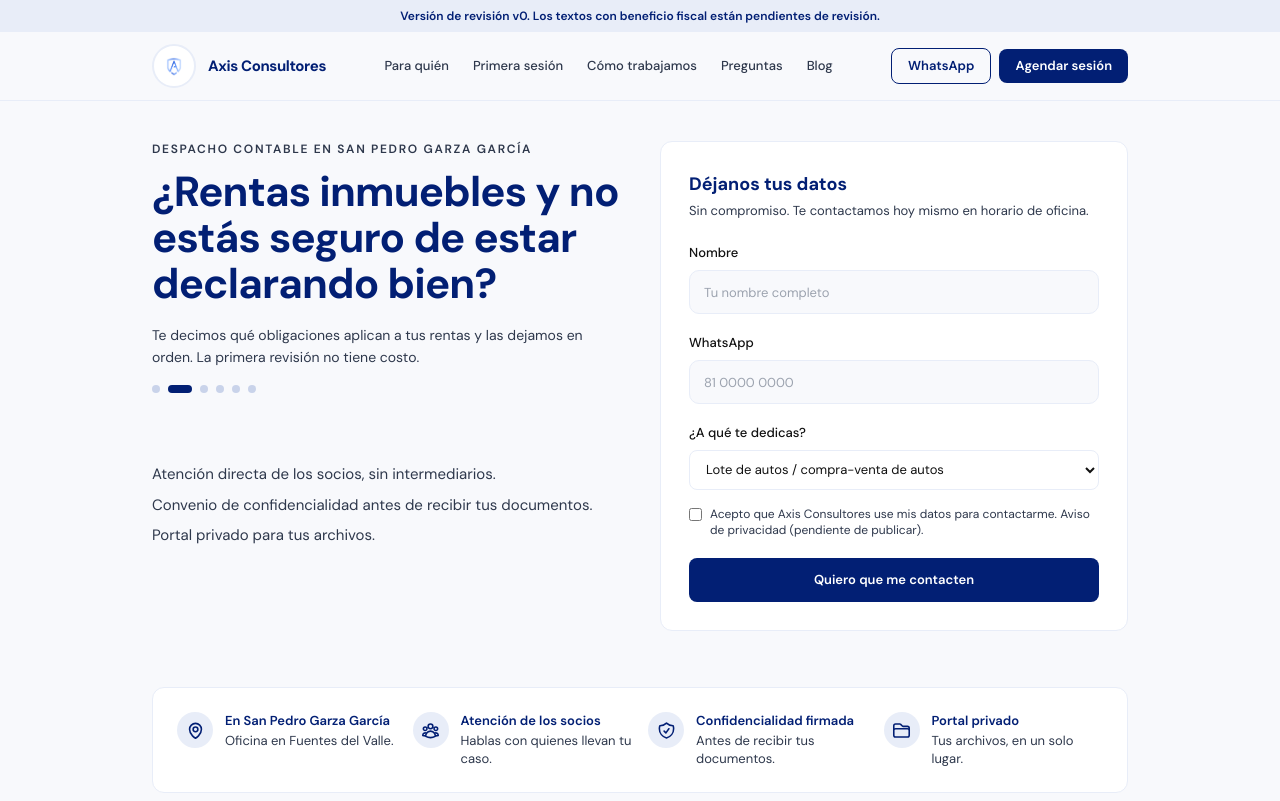
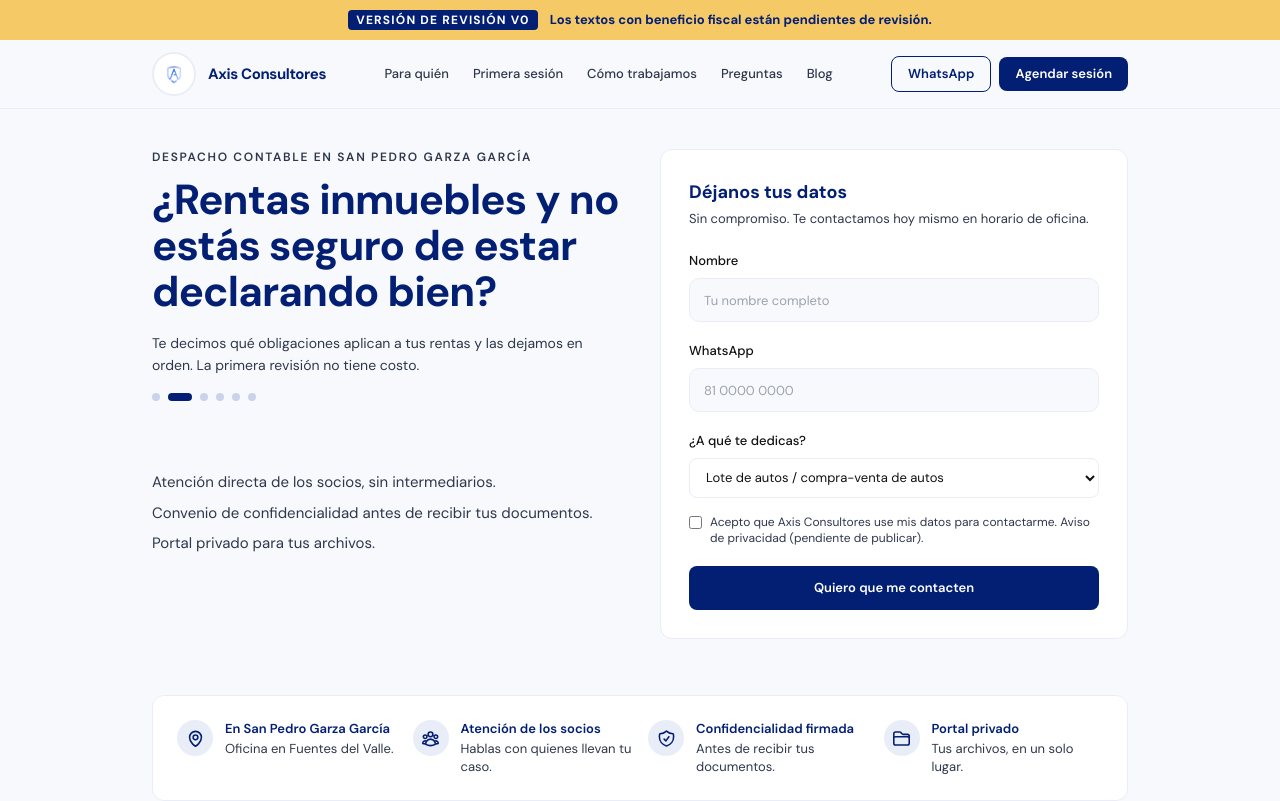
Before and after one commit to etrevino-axis/axis-diagnostico, a React (Vite) app: page /landing in a window 1280 px wide. Shown: the top 801 px of the page. Built offline with nearby package versions, Linux system fonts and the light colour scheme.

Commit message:
Landing: banner de revisión más llamativo
Co-Authored-By: Claude Sonnet 5.5 <noreply@anthropic.com>
Claude-Session: https://claude.ai/code/session_01Mn73jV2iMRmbmFhxkvxtLX

```diff
--- a/src/pages/landing/index.tsx
+++ b/src/pages/landing/index.tsx
@@ -160,8 +160,9 @@ export default function Landing() {
 
   return (
     <div id="top" className="min-h-screen" style={{ backgroundColor: "var(--color-background)", color: "#111" }}>
-      <div className="px-6 py-2 text-center text-xs font-semibold" style={{ backgroundColor: "#e8edf8", color: "#021f74" }}>
-        Versión de revisión v0. Los textos con beneficio fiscal están pendientes de revisión.
+      <div className="flex flex-wrap items-center justify-center gap-x-3 gap-y-1 px-6 py-2.5 text-center text-sm font-bold" style={{ backgroundColor: "#F6C967", color: "#021f74" }}>
+        <span className="rounded px-2 py-0.5 text-xs uppercase tracking-widest" style={{ backgroundColor: "#021f74", color: "#fff" }}>Versión de revisión v0</span>
+        <span>Los textos con beneficio fiscal están pendientes de revisión.</span>
       </div>
 
       <header className="sticky top-0 z-30 border-b backdrop-blur" style={{ borderColor: "#e8edf8", backgroundColor: "rgba(248,249,252,0.92)" }}>
```
Also changed, not shown: 4 other files (tests, documents, lock files or other folders).
